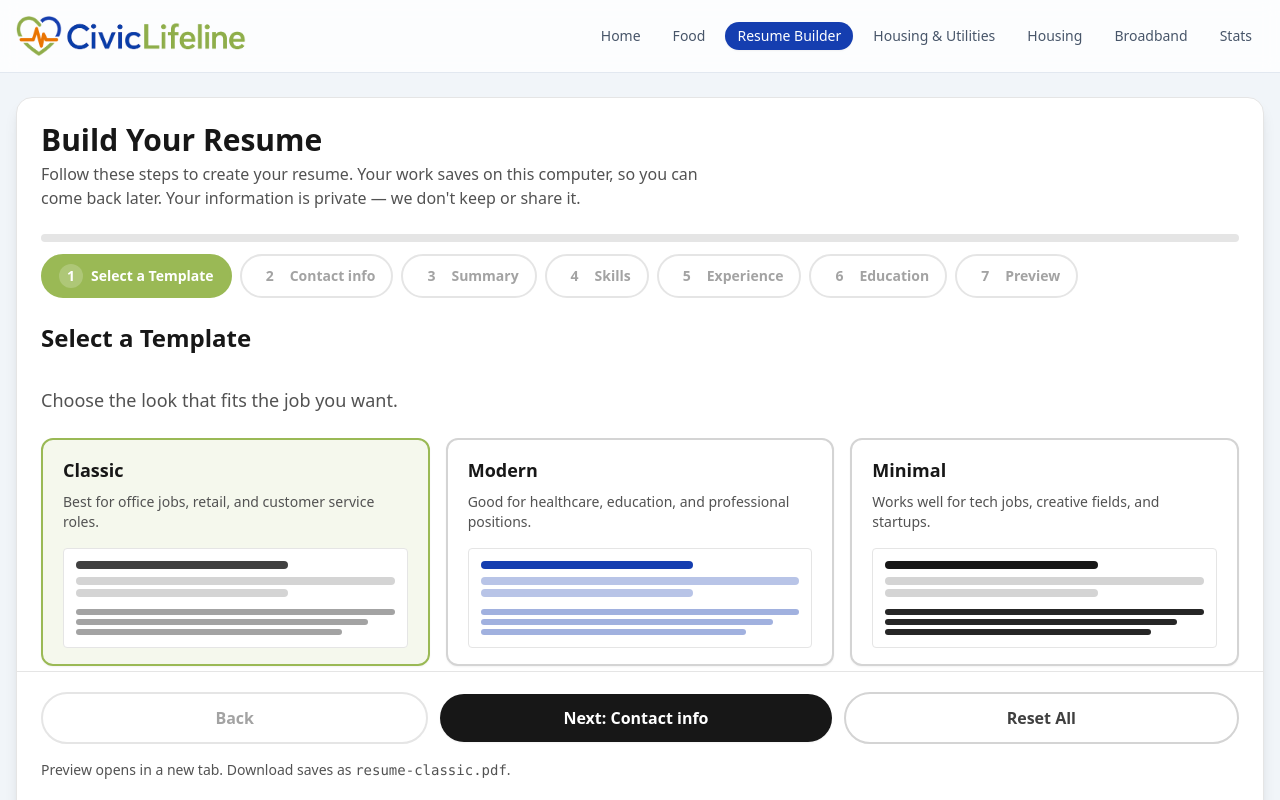
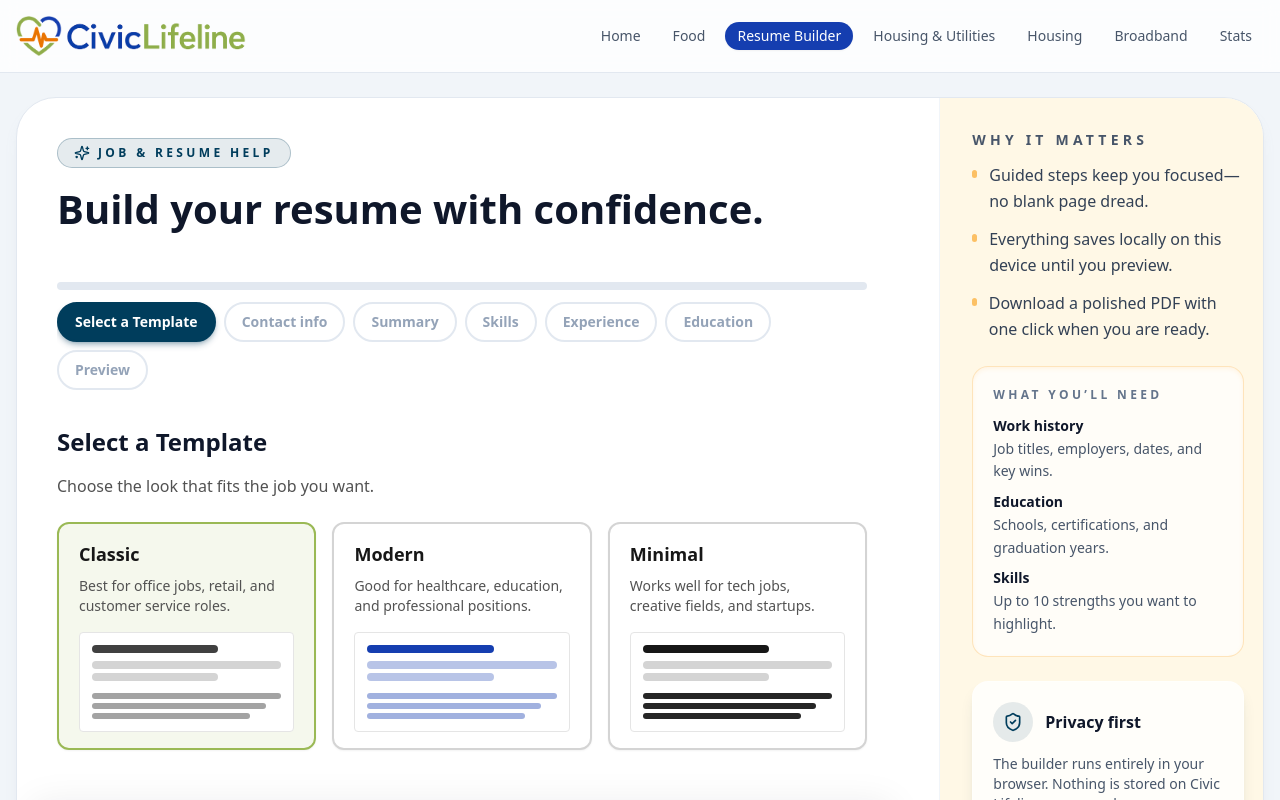
Before and after one commit to juchheim/civic-lifeline, a Next.js app in the folder apps/web/: page /resume in a window 1280 px wide. Shown: the top 800 px of the page. Built offline with nearby package versions, Linux system fonts and the light colour scheme.

Commit message:
Update resume builder components and page

```diff
--- a/apps/web/app/resume/page.tsx
+++ b/apps/web/app/resume/page.tsx
@@ -1,9 +1,15 @@
+import type { Metadata } from "next";
 import { ResumeBuilderSection } from "@/components/resume/ResumeBuilderSection";
+
+export const metadata: Metadata = {
+  title: "Resume Builder | Civic Lifeline",
+  description: "Follow guided steps to generate a polished resume and download it instantly.",
+};
 
 export default function ResumePage() {
   return (
-    <div className="space-y-8">
+    <main className="space-y-12 pb-16 bg-neutral-bg">
       <ResumeBuilderSection />
-    </div>
+    </main>
   );
 }
--- a/apps/web/components/resume/ResumeBuilderSection.tsx
+++ b/apps/web/components/resume/ResumeBuilderSection.tsx
@@ -1,6 +1,7 @@
 'use client';
 
 import { useEffect, useId } from 'react';
+import { Sparkles, ShieldCheck } from 'lucide-react';
 import { useResumeBuilderState } from './useResumeBuilderState';
 import { WIZARD_STEPS, EXPERIENCE_LIMIT, EDUCATION_LIMIT, MAX_SKILLS } from './constants';
 import { TemplateStep } from './steps/TemplateStep';
@@ -29,6 +30,18 @@ const MONTH_OPTIONS = [
 const YEAR_RANGE = 60;
 const CURRENT_YEAR = new Date().getFullYear();
 const YEAR_OPTIONS = Array.from({ length: YEAR_RANGE }, (_, index) => String(CURRENT_YEAR + 1 - index));
+
+const HERO_HIGHLIGHTS = [
+  'Guided steps keep you focused—no blank page dread.',
+  'Everything saves locally on this device until you preview.',
+  'Download a polished PDF with one click when you are ready.',
+] as const;
+
+const PREP_ITEMS = [
+  { title: 'Work history', detail: 'Job titles, employers, dates, and key wins.' },
+  { title: 'Education', detail: 'Schools, certifications, and graduation years.' },
+  { title: 'Skills', detail: 'Up to 10 strengths you want to highlight.' },
+] as const;
 
 export function ResumeBuilderSection() {
   const {
@@ -106,7 +119,6 @@ export function ResumeBuilderSection() {
     }
   }, [currentStepIndex]);
 
-
   const renderStepContent = () => {
     switch (activeStep.key) {
       case 'template':
@@ -177,27 +189,30 @@ export function ResumeBuilderSection() {
     }
   };
 
-
   return (
     <section
       id="resume-builder"
-    className="mt-4 flex flex-col gap-6 rounded-2xl border border-neutral-200 bg-white p-6 shadow-lg"
+      className="mt-4 overflow-hidden rounded-[2.5rem] border border-slate-200 bg-white shadow-lg shadow-slate-400/10"
     >
-    <header className="flex flex-col gap-6">
-      <div className={`flex flex-col gap-4 md:flex-row md:items-start md:justify-between ${!isFirstStep ? 'hidden md:flex' : ''}`}>
-        <div className="max-w-2xl">
-          <h2 className="text-3xl font-bold text-neutral-900">Build Your Resume</h2>
-          <p className="mt-1 text-base text-neutral-600">
-            Follow these steps to create your resume. Your work saves on this computer, so you can come back later. Your information is private — we don&apos;t keep or share it.
-          </p>
+      <div className="grid gap-8 lg:grid-cols-[minmax(0,1.65fr)_minmax(0,0.6fr)]">
+        <div className="flex flex-col gap-8 px-6 py-8 sm:px-10 sm:py-10">
+          <header className="space-y-3 sm:space-y-4">
+            <span className="inline-flex w-fit items-center gap-2 rounded-full border border-brand-primary/25 bg-brand-primary/10 px-4 py-1.5 text-xs font-semibold uppercase tracking-[0.28em] text-brand-primary">
+              <Sparkles className="h-4 w-4" />
+              Job & Resume Help
+            </span>
+            <div className="text-slate-900">
+              <h1 className="text-3xl font-semibold leading-tight sm:text-[2.5rem]">
+                Build your resume with confidence.
+              </h1>
             </div>
-        <div className="flex flex-col items-stretch gap-2 sm:flex-row sm:items-center">
+            <div className="flex flex-col items-stretch gap-2 sm:flex-row sm:items-center sm:gap-3">
               {canPreview && (
                 <button
                   type="button"
                   onClick={handleGenerate}
                   disabled={isPreviewLoading}
-              className="rounded-full bg-civic-green px-6 py-3 text-base font-semibold text-white shadow-sm transition hover:bg-civic-green/90 focus:outline-none focus:ring-4 focus:ring-civic-green/30 disabled:cursor-not-allowed disabled:bg-civic-green/30 disabled:text-civic-green"
+                  className="inline-flex w-full items-center justify-center gap-2 rounded-full bg-brand-primary px-6 py-3 text-base font-semibold text-white shadow-lg shadow-brand-primary/25 transition hover:bg-brand-primary/90 focus:outline-none focus-visible:ring-2 focus-visible:ring-brand-primary focus-visible:ring-offset-2 disabled:cursor-not-allowed disabled:opacity-70"
                   aria-describedby={buttonsHelpId}
                   title="Open a PDF preview in a new tab"
                 >
@@ -208,77 +223,80 @@ return (
                 <a
                   href={previewUrl}
                   download={downloadFilename}
-              className="inline-flex items-center justify-center rounded-full border-2 border-civic-green px-6 py-3 text-base font-semibold text-civic-green transition hover:border-civic-green/90 hover:text-civic-green/90 focus:outline-none focus:ring-4 focus:ring-civic-green/30"
+                  className="inline-flex w-full items-center justify-center gap-2 rounded-full border-2 border-brand-primary px-6 py-3 text-base font-semibold text-brand-primary transition hover:border-brand-primary/80 hover:text-brand-primary/80 focus:outline-none focus-visible:ring-2 focus-visible:ring-brand-primary focus-visible:ring-offset-2"
                   title="Download the generated PDF"
                 >
                   Download PDF
                 </a>
               )}
             </div>
-      </div>
-      <div className="flex flex-col gap-3">
-        <div className="relative h-2 w-full rounded-full bg-neutral-200" aria-hidden="true">
+          </header>
+
+          <div className="space-y-3">
             <div
-            className="h-2 rounded-full bg-civic-green transition-all"
+              role="progressbar"
+              aria-valuemin={0}
+              aria-valuemax={100}
+              aria-valuenow={Math.round(progressPercent)}
+              aria-label="Resume builder progress"
+              className="relative h-2 w-full rounded-full bg-slate-200"
+            >
+              <div
+                className="absolute inset-y-0 left-0 rounded-full bg-brand-primary transition-all"
                 style={{ width: `${progressPercent}%` }}
               />
             </div>
-        <ol className="flex flex-nowrap gap-1.5 md:flex-wrap md:gap-2" aria-label="Resume builder steps">
+            <ol className="flex flex-nowrap gap-1.5 overflow-x-auto pb-1 md:flex-wrap md:gap-2" aria-label="Resume builder steps">
               {WIZARD_STEPS.map((step, index) => {
                 const isActive = index === currentStepIndex;
                 const isDone = index < maxStepReached;
                 const canNavigate = index <= maxStepReached;
                 const accent = isActive
-              ? 'border-civic-green bg-civic-green text-white'
+                  ? 'border-brand-primary bg-brand-primary text-white shadow-md shadow-brand-primary/30'
                   : isDone
-                ? 'border-civic-green/60 bg-civic-green/10 text-civic-green'
-                : 'border-neutral-300 bg-white text-neutral-600';
+                    ? 'border-brand-primary/50 bg-brand-primary/10 text-brand-primary'
+                    : 'border-slate-200 bg-white text-slate-600';
                 return (
                   <li key={step.key}>
                     <button
                       type="button"
                       onClick={() => handleGoToStep(index)}
                       disabled={!canNavigate}
-                  className={`flex items-center justify-center rounded-full border-2 transition focus:outline-none focus:ring-4 focus:ring-civic-green/30 disabled:border-neutral-200 disabled:text-neutral-400 md:gap-2 md:px-4 md:py-2 ${accent} h-8 w-8 text-xs font-semibold md:h-auto md:w-auto md:text-sm`}
+                      className={`flex items-center justify-center gap-2 rounded-full border-2 px-4 py-2 text-sm font-semibold transition focus:outline-none focus-visible:ring-2 focus-visible:ring-brand-primary focus-visible:ring-offset-2 disabled:cursor-not-allowed disabled:border-slate-200 disabled:text-slate-400 ${accent}`}
                       title={canNavigate ? `Go to ${step.title}` : 'Complete previous steps first'}
                       aria-current={isActive ? 'step' : undefined}
                       aria-label={`Step ${index + 1}: ${step.title}`}
                     >
-                  <span className="md:hidden">{index + 1}</span>
-                  <span className="hidden md:inline-flex md:h-6 md:w-6 md:items-center md:justify-center md:rounded-full md:bg-white/20 md:font-bold">
-                    {index + 1}
-                  </span>
                       <span className="hidden md:inline">{step.title}</span>
+                      <span className="inline-flex md:hidden">{index + 1}</span>
                     </button>
                   </li>
                 );
               })}
             </ol>
           </div>
-    </header>
+
           <div className="flex flex-col gap-4">
-      <h3 className="text-2xl font-bold text-neutral-900">{activeStep.title}</h3>
-      {activeStep.key === 'skills' ? (
-        <div className="flex items-center justify-between gap-1">
-          <p className="text-base text-neutral-600">{activeStep.description}</p>
-          <span className="text-sm font-medium text-neutral-600 whitespace-nowrap">
+            <div className="flex flex-wrap items-center justify-between gap-3">
+              <h3 className="text-2xl font-semibold text-slate-900">{activeStep.title}</h3>
+              {activeStep.key === 'skills' && (
+                <span className="text-sm font-semibold text-slate-600">
                   {skillValues.length} of {MAX_SKILLS}
                 </span>
+              )}
             </div>
-      ) : (
-        <p className="text-base text-neutral-600">{activeStep.description}</p>
-      )}
+            {activeStep.description && <p className="text-base text-slate-600">{activeStep.description}</p>}
             {renderStepContent()}
           </div>
-    <nav className="sticky bottom-0 z-20 -mx-6 mt-8 border-t border-neutral-200 bg-white/95 px-4 py-3 backdrop-blur md:px-6 md:py-5">
-      <div className="flex flex-col gap-2 md:gap-4">
-        <div className="flex flex-col gap-1.5 md:gap-0">
-          <div className="flex flex-nowrap items-center gap-2 md:gap-3">
+
+          <nav className="sticky bottom-0 z-20 -mx-6 mt-10 border-t border-slate-200 bg-white/95 px-4 py-4 shadow-[0_-18px_35px_rgba(15,23,42,0.08)] backdrop-blur sm:px-6">
+            <div className="flex flex-col gap-3">
+              <div className="flex flex-col gap-2 sm:flex-row sm:items-center sm:gap-3">
                 <button
                   type="button"
                   onClick={handlePreviousStep}
                   disabled={isFirstStep}
-              className="flex-1 min-w-[88px] rounded-full border-2 border-neutral-300 px-3 py-2 text-sm font-semibold text-neutral-800 whitespace-nowrap transition hover:border-neutral-500 focus:outline-none focus:ring-4 focus:ring-neutral-300 disabled:cursor-not-allowed disabled:border-neutral-200 disabled:text-neutral-400 md:flex-shrink-0 md:min-w-0 md:px-5 md:py-3 md:text-base"
+                  className="flex-1 rounded-full border-2 border-slate-300 px-5 py-3 text-sm font-semibold text-slate-800 transition hover:border-slate-500 focus:outline-none focus-visible:ring-2 focus-visible:ring-slate-300 disabled:cursor-not-allowed disabled:border-slate-200 disabled:text-slate-400 sm:text-base"
                   title="Go back to the previous step"
                 >
                   Back
@@ -288,36 +306,39 @@ return (
                     type="button"
                     onClick={handleNextStep}
                     disabled={!isActiveStepComplete}
-                className="flex-1 min-w-[88px] rounded-full bg-neutral-900 px-3 py-2 text-sm font-semibold text-white whitespace-nowrap shadow-sm transition hover:bg-neutral-800 focus:outline-none focus:ring-4 focus:ring-neutral-400 disabled:cursor-not-allowed disabled:bg-neutral-400 md:flex-shrink-0 md:min-w-0 md:px-6 md:py-3 md:text-base"
-                title={isActiveStepComplete ? `Continue to ${WIZARD_STEPS[currentStepIndex + 1]?.title ?? 'the next step'}` : 'Complete the required fields to continue'}
+                    className="flex-1 rounded-full bg-brand-primary px-5 py-3 text-sm font-semibold text-white shadow-lg shadow-brand-primary/30 transition hover:bg-brand-primary/90 focus:outline-none focus-visible:ring-2 focus-visible:ring-brand-primary focus-visible:ring-offset-2 disabled:cursor-not-allowed disabled:bg-brand-primary/40 sm:text-base"
+                    title={
+                      isActiveStepComplete
+                        ? `Continue to ${WIZARD_STEPS[currentStepIndex + 1]?.title ?? 'the next step'}`
+                        : 'Complete the required fields to continue'
+                    }
                   >
-                <span className="md:hidden">Next</span>
-                <span className="hidden md:inline">{nextStepLabel}</span>
+                    <span className="sm:hidden">Next</span>
+                    <span className="hidden sm:inline">{nextStepLabel}</span>
                   </button>
                 )}
                 <button
                   type="button"
                   onClick={handleReset}
-              className="flex-1 min-w-[88px] rounded-full border-2 border-neutral-300 px-3 py-2 text-sm font-semibold text-neutral-700 whitespace-nowrap transition hover:border-neutral-500 hover:text-neutral-900 focus:outline-none focus:ring-4 focus:ring-neutral-300 md:flex-shrink-0 md:min-w-0 md:px-6 md:py-3 md:text-base"
+                  className="flex-1 rounded-full border-2 border-transparent px-5 py-3 text-sm font-semibold text-brand-primary transition hover:text-brand-primary/80 focus:outline-none focus-visible:ring-2 focus-visible:ring-brand-primary/20 sm:text-base"
                   title="Clear all fields and start over"
                 >
                   Reset All
                 </button>
               </div>
               {!isLastStep && (
-            <p className="text-center text-xs text-neutral-500 md:hidden">
+                <p className="text-center text-xs font-medium text-slate-500 sm:hidden">
                   Next: {WIZARD_STEPS[currentStepIndex + 1]?.title ?? 'next step'}
                 </p>
               )}
-        </div>
               {(canPreview || previewUrl) && (
-          <div className="flex flex-nowrap items-center gap-2 md:gap-3">
+                <div className="flex flex-col gap-2 sm:flex-row sm:items-center sm:gap-3">
                   {canPreview && (
                     <button
                       type="button"
                       onClick={handleGenerate}
                       disabled={isPreviewLoading}
-                className="flex-1 min-w-0 rounded-full bg-civic-green px-3 py-2 text-sm font-semibold text-white whitespace-nowrap shadow-sm transition hover:bg-civic-green/90 focus:outline-none focus:ring-4 focus:ring-civic-green/30 disabled:cursor-not-allowed disabled:bg-civic-green/30 disabled:text-civic-green md:flex-shrink-0 md:px-6 md:py-3 md:text-base"
+                      className="flex-1 rounded-full bg-brand-primary px-5 py-3 text-sm font-semibold text-white shadow-lg shadow-brand-primary/30 transition hover:bg-brand-primary/90 focus:outline-none focus-visible:ring-2 focus-visible:ring-brand-primary focus-visible:ring-offset-2 disabled:cursor-not-allowed disabled:bg-brand-primary/40 sm:text-base"
                       aria-describedby={buttonsHelpId}
                       title="Open a PDF preview in a new tab"
                     >
@@ -328,7 +349,7 @@ return (
                     <a
                       href={previewUrl}
                       download={downloadFilename}
-                className="inline-flex flex-1 min-w-0 items-center justify-center rounded-full border-2 border-civic-green px-3 py-2 text-sm font-semibold text-civic-green whitespace-nowrap transition hover:border-civic-green/90 hover:text-civic-green/90 focus:outline-none focus:ring-4 focus:ring-civic-green/30 md:flex-shrink-0 md:px-6 md:py-3 md:text-base"
+                      className="inline-flex flex-1 items-center justify-center rounded-full border-2 border-brand-primary px-5 py-3 text-sm font-semibold text-brand-primary transition hover:border-brand-primary/80 hover:text-brand-primary/80 focus:outline-none focus-visible:ring-2 focus-visible:ring-brand-primary focus-visible:ring-offset-2 sm:text-base"
                       title="Download the generated PDF"
                     >
                       Download PDF
@@ -336,18 +357,59 @@ return (
                   )}
                 </div>
               )}
-        <div className="hidden text-sm text-neutral-600 md:block">
+              <div className="hidden text-sm text-slate-600 sm:block">
                 <p id={buttonsHelpId}>
                   Preview opens in a new tab. Download saves as <span className="font-mono">{downloadFilename}</span>.
                 </p>
                 {status && (
-            <p className="mt-1 text-sm text-neutral-700" role="status" aria-live="polite">
+                  <p className="mt-1 text-sm text-slate-700" role="status" aria-live="polite">
                     {status}
                   </p>
                 )}
               </div>
             </div>
           </nav>
+        </div>
+
+        <aside className="flex flex-col gap-6 border-t border-slate-100 bg-info-tint px-6 py-8 text-slate-900 sm:px-10 lg:max-w-[420px] lg:border-l lg:border-t-0 lg:pl-8 lg:ml-auto">
+          <div className="space-y-3">
+            <p className="text-sm font-semibold uppercase tracking-[0.3em] text-slate-600">Why it matters</p>
+            <ul className="space-y-3 text-base leading-relaxed text-slate-700">
+              {HERO_HIGHLIGHTS.map(highlight => (
+                <li key={highlight} className="flex items-start gap-3">
+                  <span className="mt-2 h-2 w-2 rounded-full bg-brand-accent/70" aria-hidden />
+                  <span>{highlight}</span>
+                </li>
+              ))}
+            </ul>
+          </div>
+          <div className="rounded-2xl border border-brand-accent/30 bg-white/70 p-5 text-slate-800 shadow-inner shadow-brand-accent/10">
+            <p className="text-xs font-semibold uppercase tracking-[0.28em] text-slate-500">What you’ll need</p>
+            <ul className="mt-3 space-y-2 text-sm leading-relaxed">
+              {PREP_ITEMS.map(item => (
+                <li key={item.title}>
+                  <p className="font-semibold text-slate-900">{item.title}</p>
+                  <p className="text-slate-600">{item.detail}</p>
+                </li>
+              ))}
+            </ul>
+          </div>
+          <div className="rounded-2xl border border-white/40 bg-white/80 p-5 text-slate-800 shadow-lg shadow-brand-primary/10">
+            <div className="flex items-center gap-3">
+              <span className="flex h-10 w-10 items-center justify-center rounded-full bg-brand-primary/10 text-brand-primary">
+                <ShieldCheck className="h-5 w-5" />
+              </span>
+              <p className="text-base font-semibold text-slate-900">Privacy first</p>
+            </div>
+            <p className="mt-3 text-sm text-slate-600">
+              The builder runs entirely in your browser. Nothing is stored on Civic Lifeline servers unless you open a preview.
+            </p>
+            <p className="mt-2 text-xs font-semibold uppercase tracking-[0.24em] text-slate-500">
+              Need help? hello@civiclifeline.org
+            </p>
+          </div>
+        </aside>
+      </div>
     </section>
   );
 }
--- a/apps/web/components/resume/steps/ContactStep.tsx
+++ b/apps/web/components/resume/steps/ContactStep.tsx
@@ -142,8 +142,8 @@ export function ContactStep({ payload, setPayload, contactHelpId }: ContactStepP
 
   return (
     <div className="flex flex-col gap-6">
-      <p id={contactHelpId} className="text-lg text-neutral-600">
-        We only use this information to build the PDF. It stays on this device.
+      <p id={contactHelpId} className="sr-only">
+        Contact information is required for the resume header.
       </p>
       <div className="grid gap-5 grid-cols-1 md:grid-cols-2">
         <label className="flex flex-col gap-2" title="Required field">
--- a/apps/web/components/resume/steps/TemplateStep.tsx
+++ b/apps/web/components/resume/steps/TemplateStep.tsx
@@ -23,7 +23,7 @@ type TemplateStepProps = {
 export function TemplateStep({ selectedTemplate, onSelectTemplate }: TemplateStepProps) {
   return (
     <div className="flex flex-col gap-6">
-      <p className="text-lg text-neutral-600">
+      <p className="text-base text-neutral-600">
         Choose the look that fits the job you want.
       </p>
       <div role="radiogroup" aria-label="Resume template" className="grid gap-4 md:grid-cols-3">
```
Also changed, not shown: apps/web/components/resume/steps/SummaryStep.tsx (+2 -5 lines). Lines whose indentation alone changed are shown as unchanged.
